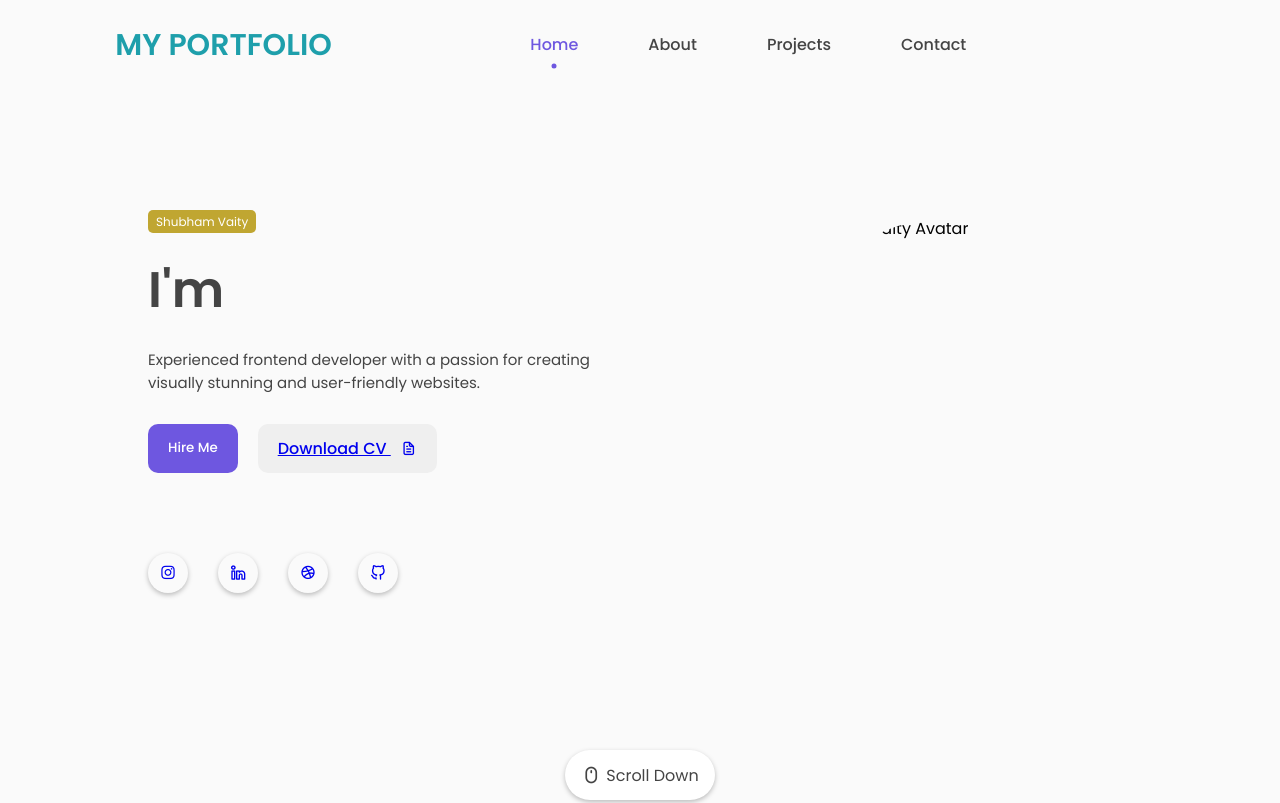
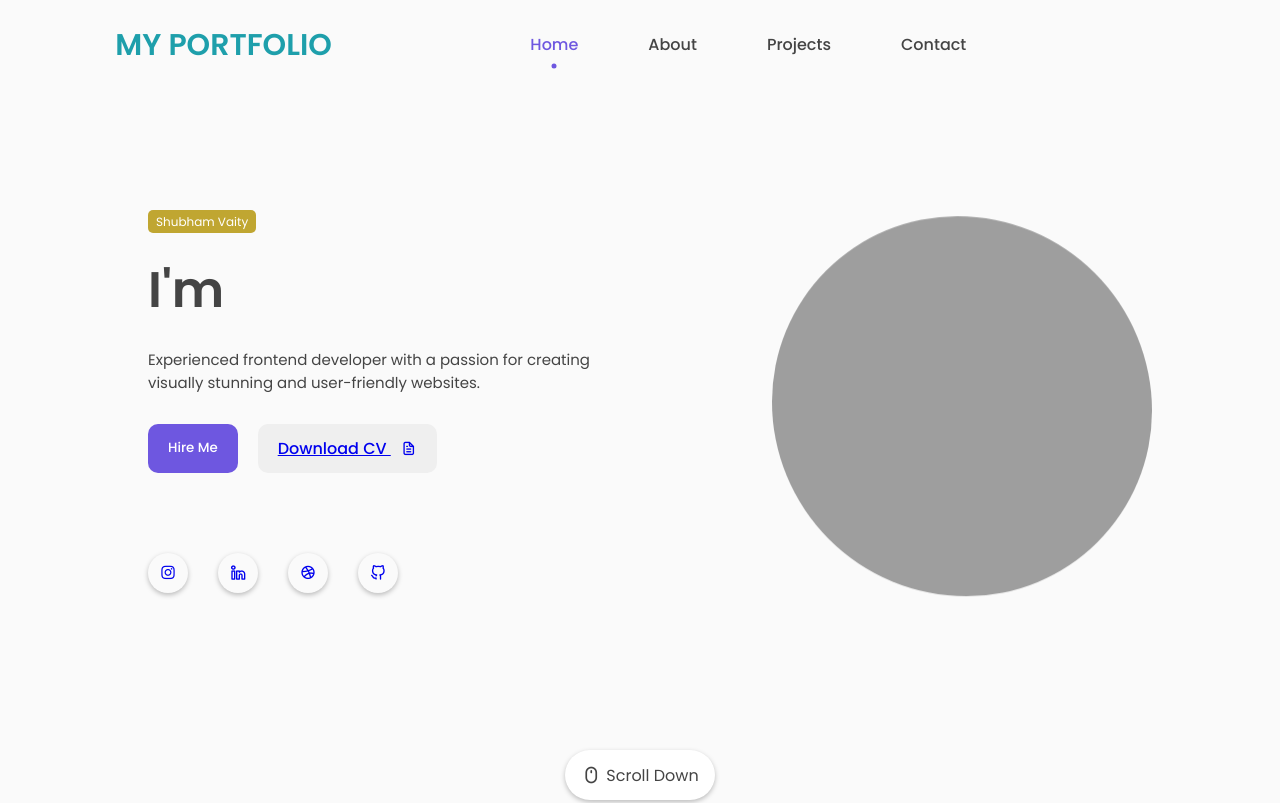
Before and after one commit to Shubhamvaity100/portfolio, a plain HTML site: page index.html in a window 1280 px wide. Shown: the top 803 px of the page. Drawn offline with nearby package versions, Linux system fonts and the light colour scheme; the site is published under a folder, as on GitHub Pages, so addresses that start at the root find nothing; a script that the page names is missing.

Commit message:
Update index.html

```diff
--- a/index.html
+++ b/index.html
@@ -120,7 +120,7 @@
           </div>
           <div class="featured-image">
             <div class="image">
-              <img src="/aaaaaa.png" alt="Shubham Vaity Avatar" />
+              <img src="aaaaaa.png" alt="Shubham Vaity Avatar" />
             </div>
           </div>
           <div class="scroll-icon-box">
```
